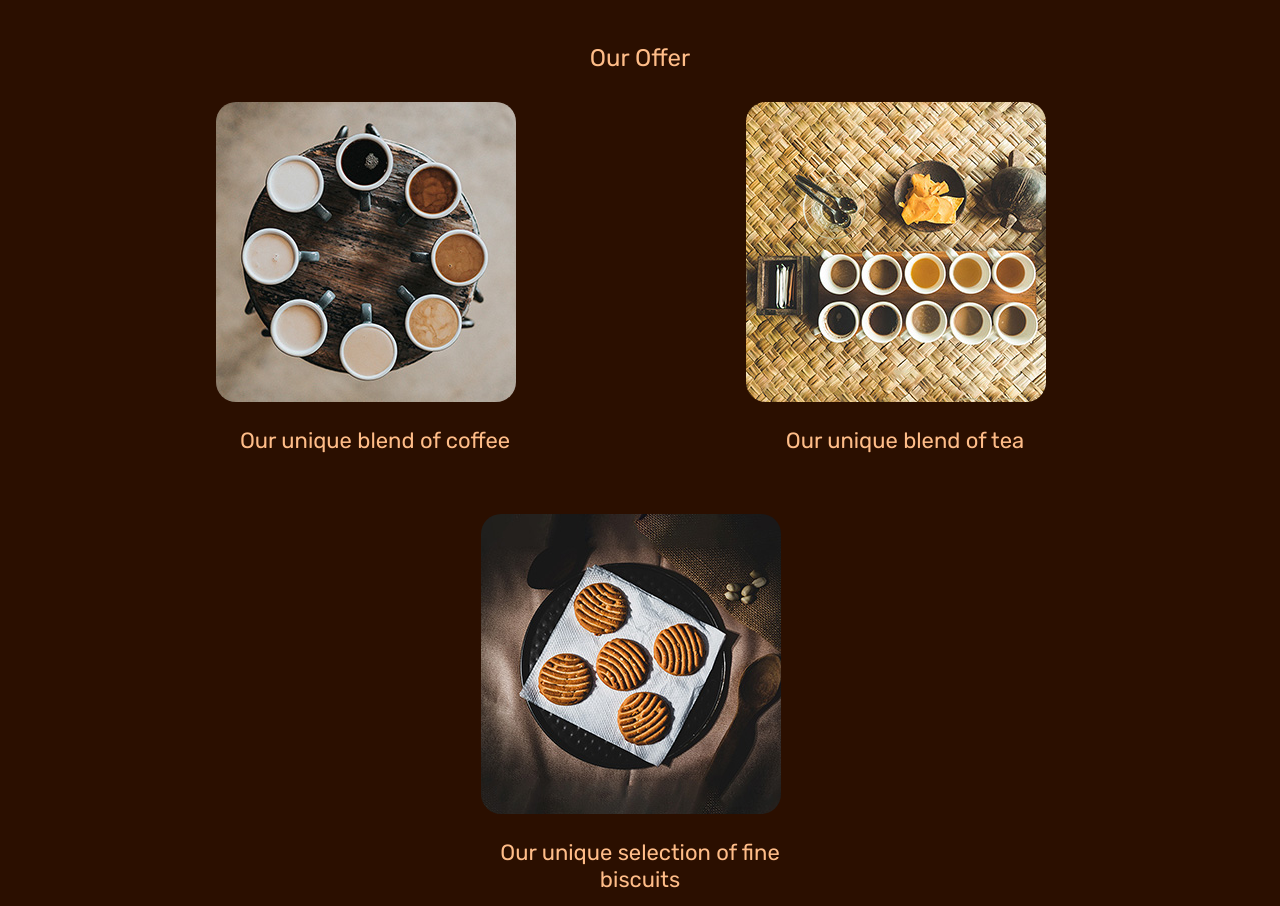
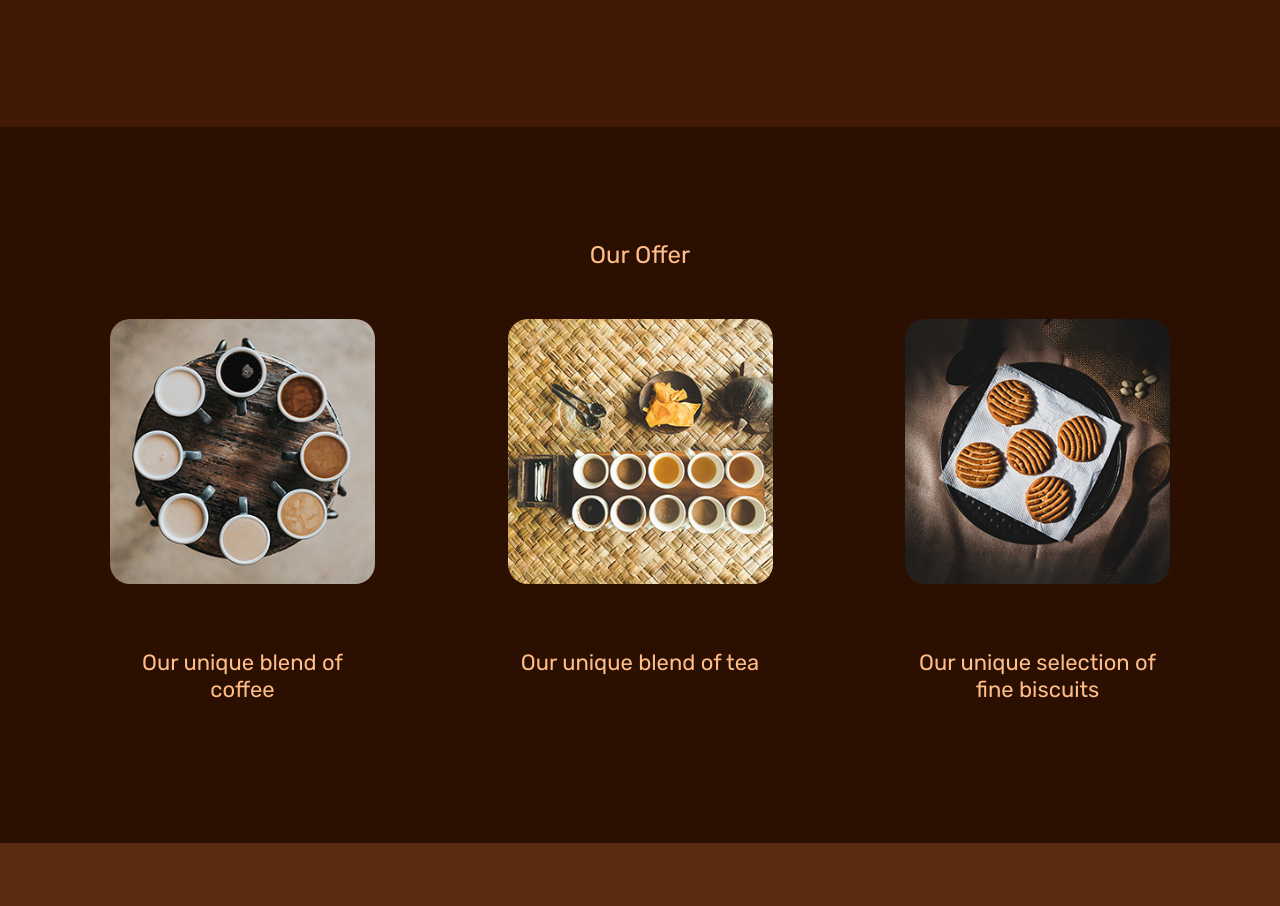
Before and after one commit to Senchy071/coffee-shop-showcase, a plain HTML site: page index.html in a window 1280 px wide. Shown: the part 535-1441 px from the top of the page. Drawn offline with Linux system fonts and the light colour scheme.

Commit message:
DONE - CSS for desktop

```diff
--- a/styles/style.css
+++ b/styles/style.css
@@ -234,7 +234,6 @@ footer li {
     }
 
     #offer a * {
-        margin: 10px;
         max-width: 60%;
         margin: 10px 20%;
     }
@@ -290,6 +289,27 @@ footer li {
         padding-bottom: 40px;
     }
 
+    #offer a:nth-child(1) {
+        grid-column: 2/4;
+    }
+
+    #offer a:nth-child(2) {
+        grid-column: 4/6;
+    }
+
+    #offer a:nth-child(3) {
+        grid-column: 6/8;
+    }
+
+    #offer a * {
+        max-width: 80%;
+        margin: 10px 10%;
+    }
+
+    footer {
+        margin-top: 20px;
+    }
+
 }
 
 
@@ -300,4 +320,20 @@ footer li {
         font-size: 20px;
     }
 
+    #welcome, #offer, #contact {
+        padding: 90px 0;
+    }
+
+    #offer a:nth-child(1) {
+        grid-column: 1/3;
+    }
+
+    #offer a:nth-child(3) {
+        grid-column: 7/9;
+    }
+
+    #offer a * {
+        max-width: 100%;
+        margin: 30px 0;
+    }
 }
```
